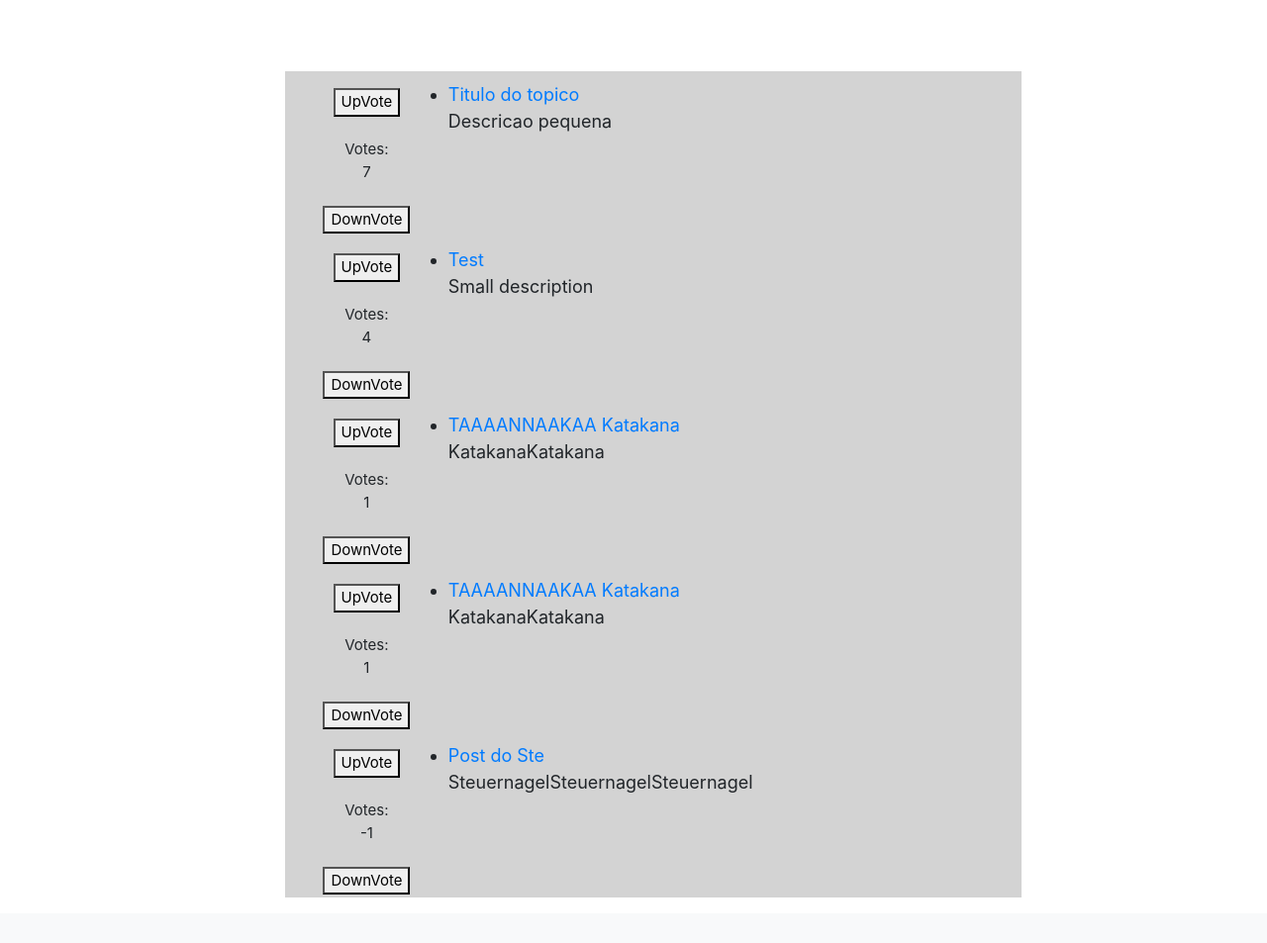
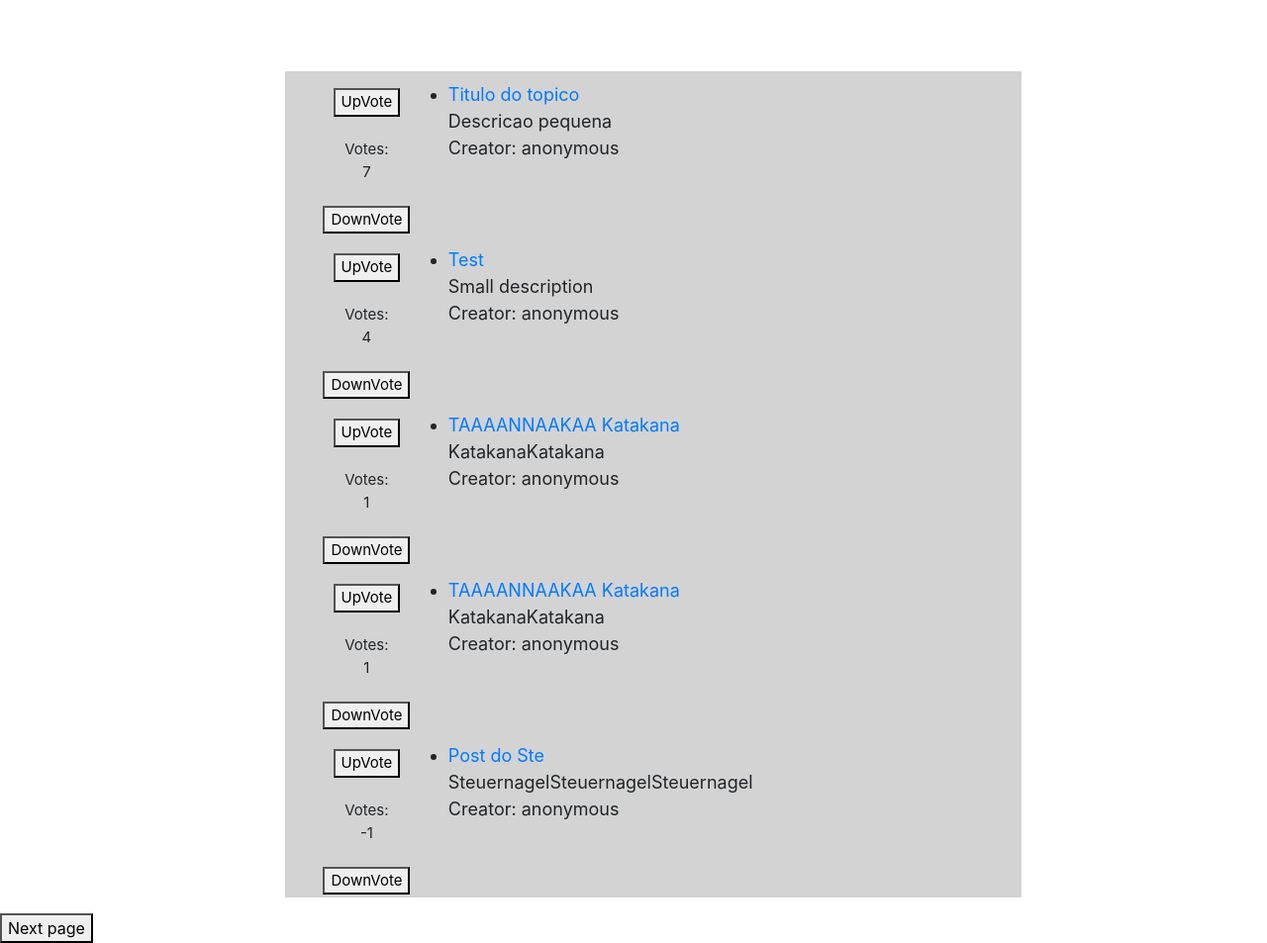
Before and after one commit to LucasSte/WebApp-CES-22, a Django app: page / in a window 1280 px wide. Shown: the part 56-1009 px from the top of the page at 99% size. Before the commit the page ends 963 px from the top, so only its background shows below. Run offline with Django 3.2, Linux system fonts and the light colour scheme; data comes from the database, SQL or seed files in the repository; some libraries are stand-ins or nearby versions.

Commit message:
Fixing upvote and downvote buttons, as well as maximum number of topics per page

```diff
--- a/WebApp/settings.py
+++ b/WebApp/settings.py
@@ -21,10 +21,11 @@ BASE_DIR = os.path.dirname(os.path.dirname(os.path.abspath(__file__)))
 # See https://docs.djangoproject.com/en/2.2/howto/deployment/checklist/
 
 # SECURITY WARNING: keep the secret key used in production secret!
-SECRET_KEY = config('SECRET_KEY') # to hide sensitive data
+#SECRET_KEY = config('SECRET_KEY') # to hide sensitive data
+SECRET_KEY = 'ugr@jvndzh50$hg+4k%jgy-#l$11$w3s2e#xxs2q6xz1)@br=m'
 
 # SECURITY WARNING: don't run with debug turned on in production!
-DEBUG = config('DEBUG', default=False, cast=bool)
+DEBUG = config('DEBUG', default=True, cast=bool)
 
 ALLOWED_HOSTS = ['webapp-ces-22.herokuapp.com', 'localhost']
 
--- a/WebApp/urls.py
+++ b/WebApp/urls.py
@@ -17,11 +17,11 @@ from django.contrib import admin
 from django.urls import path, include
 from . import views
 
-#app_name = 'Main'
 
 urlpatterns = [
     path('Topics/', include('Topics.urls')),
     path('', views.index, name='index'),
+    path('page=<int:id>', views.loadPage, name='load_page'),
     path('admin/', admin.site.urls),
     path('login/', views.user_login, name="user_login"),
     path('logout/', views.user_logout, name="user_logout"),
--- a/WebApp/views.py
+++ b/WebApp/views.py
@@ -10,6 +10,68 @@ from django.db.models import Q
 
 def index(request):
     topics = TopicInformation.objects.order_by('-votes')
+
+    if len(topics) < 5:
+        first_page = False
+        last_page = False
+    else:
+        first_page = True
+        last_page = False
+
+    topics = topics[0:5]
+    query = request.GET.get('q')
+    if query:
+        search = True
+        topics = TopicInformation.objects.filter(
+            Q(title_text__icontains=query) |
+            Q(small_description__icontains=query) |
+            Q(big_description__icontains=query) |
+            Q(creator__icontains=query)
+        )
+    else:
+        search = False
+
+    next_page = 2
+    previous_page = -1
+
+    context = {
+        'topics':
+            topics,
+        'first_page': first_page,
+        'last_page': last_page,
+        'next_page': next_page,
+        'previous_page': previous_page,
+        'search': search,
+    }
+
+
+    return render(request, 'WebApp/index.html', context)
+
+def loadPage(request, id):
+
+
+    first_topic = (id-1)*5
+    last_topic = 5*id
+    topics = TopicInformation.objects.order_by('-votes')
+
+    list_length = len(topics)
+
+    if list_length <= last_topic:
+        topics = topics[first_topic:]
+        last_page = True
+        first_page = False
+    elif id == 1:
+        topics = topics[first_topic:last_topic]
+        first_page = True
+        last_page = False
+    else:
+        topics = topics[first_topic:last_topic]
+        first_page = False
+        last_page = False
+
+    next_page = id + 1
+    previous_page = id - 1
+
     query = request.GET.get('q')
     if query:
         topics = TopicInformation.objects.filter(
@@ -17,39 +79,48 @@ def index(request):
             Q(small_description__icontains=query) |
             Q(big_description__icontains=query)
         )
+
     context = {
         'topics':
-            topics,
+            topics, 'first_page': first_page, 'last_page': last_page,
+        'next_page': next_page, 'previous_page': previous_page
     }
+
     return render(request, 'WebApp/index.html', context)
 
 
 def downvoteMain(request, id):
 
+    previous_url = request.META.get('HTTP_REFERER')
+
     if 'downvoted' + str(id) in request.COOKIES:
         value = request.COOKIES['downvoted'+ str(id)]
         if value == 'YES':
             messages.success(request, 'You have already downvoted that')
-            response = HttpResponseRedirect(reverse('index'))
+            #response = HttpResponseRedirect(reverse('index'))
+            response = redirect(previous_url)
         elif value == 'PLUS':
             Topic = TopicInformation.objects.get(pk=id)
             Topic.votes -= 1
             Topic.save()
-            response = HttpResponseRedirect(reverse('index'))
+            #response = HttpResponseRedirect(reverse('index'))
+            response = redirect(previous_url)
             response.set_cookie('downvoted' + str(id), 'NO')
             response.set_cookie('upvoted' + str(id), 'NO')
         else:
             Topic = TopicInformation.objects.get(pk=id)
             Topic.votes -= 1
             Topic.save()
-            response = HttpResponseRedirect(reverse('index'))
+            #response = HttpResponseRedirect(reverse('index'))
+            response = redirect(previous_url)
             response.set_cookie('upvoted' + str(id), 'PLUS')
             response.set_cookie('downvoted' + str(id), 'YES')
     else:
         Topic = TopicInformation.objects.get(pk=id)
         Topic.votes -= 1
         Topic.save()
-        response = HttpResponseRedirect(reverse('index'))
+        response = redirect(previous_url)
+        #response = HttpResponseRedirect(reverse('index'))
         response.set_cookie('downvoted' + str(id), 'YES')
         response.set_cookie('upvoted' + str(id), 'PLUS')
 
@@ -57,23 +128,26 @@ def downvoteMain(request, id):
 
 
 def upvoteMain(request, id):
+
+    previous_url = request.META.get('HTTP_REFERER')
+
     if 'upvoted' + str(id) in request.COOKIES:
         value = request.COOKIES['upvoted' + str(id)]
         if value == 'YES':
             messages.success(request, 'You have already upvoted that')
-            response = HttpResponseRedirect(reverse('index'))
+            response = redirect(previous_url)
         elif value == 'PLUS':
             Topic = TopicInformation.objects.get(pk=id)
             Topic.votes += 1
             Topic.save()
-            response = HttpResponseRedirect(reverse('index'))
+            response = redirect(previous_url)
             response.set_cookie('upvoted' + str(id), 'NO')
             response.set_cookie('downvoted' + str(id), 'NO')
         else:
             Topic = TopicInformation.objects.get(pk=id)
             Topic.votes += 1
             Topic.save()
-            response = HttpResponseRedirect(reverse('index'))
+            response = redirect(previous_url)
             response.set_cookie('upvoted' + str(id), 'YES')
             response.set_cookie('downvoted' + str(id), 'PLUS')
 
@@ -81,7 +155,7 @@ def upvoteMain(request, id):
         Topic = TopicInformation.objects.get(pk=id)
         Topic.votes += 1
         Topic.save()
-        response = HttpResponseRedirect(reverse('index'))
+        response = redirect(previous_url)
         response.set_cookie('upvoted' + str(id), 'YES')
         response.set_cookie('downvoted' + str(id), 'PLUS')
     return response
--- a/templates/WebApp/index.html
+++ b/templates/WebApp/index.html
@@ -31,7 +31,8 @@
             </div>
             <div class="content">
                 <li><a href="/Topics/{{topic.id}}">{{topic.title_text}}</a>
-                    <br> {{topic.small_description}}<br>
+                    <br> {{topic.small_description}}
+                    <br> Creator: {{topic.creator}}<br>
                 <br> </li>
             </div>
         </div>
@@ -39,6 +40,32 @@
 
     {% endfor %}
 </ul>
+
+{% if not search %}
+{% if first_page %}
+<form action="{% url 'load_page' next_page %}" method="GET">
+    <button type="submit">Next page</button>
+</form>
+
+{% elif last_page %}
+<form action="{% url 'load_page' previous_page %}" method="GET">
+    <button type="submit">Previous page</button>
+</form>
+
+{% else %}
+<form action="{% url 'load_page' next_page %}" method="GET">
+    <button type="submit">Next page</button>
+</form>
+<br>
+<form action="{% url 'load_page' previous_page %}" method="GET">
+    <button type="submit">Previous page</button>
+</form>
+
+{% endif %}
+{% endif %}
+
+
+
 {% else %}
 <p>No topics found using the search query "{{ request.GET.q }}".</p>
 {% endif %}
```
